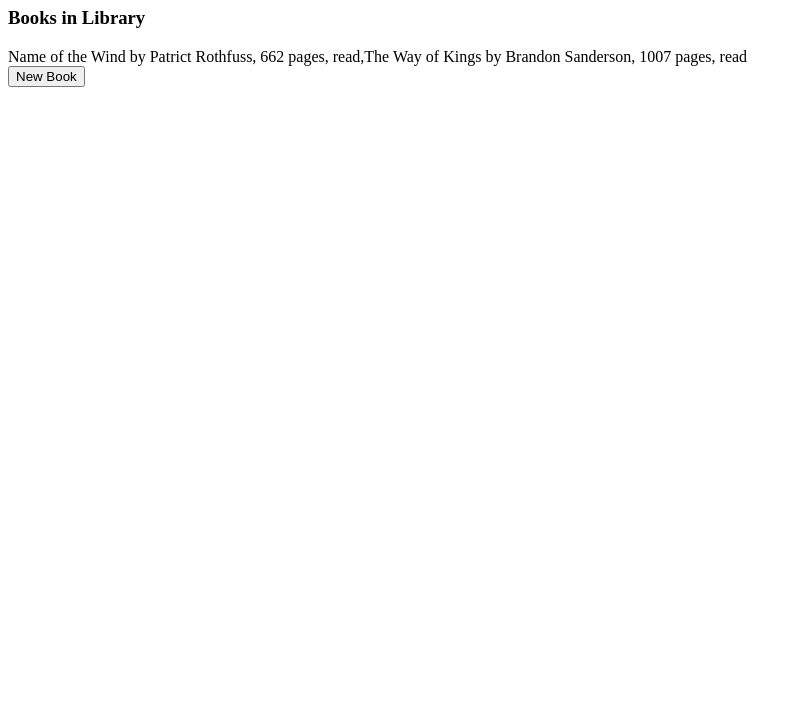
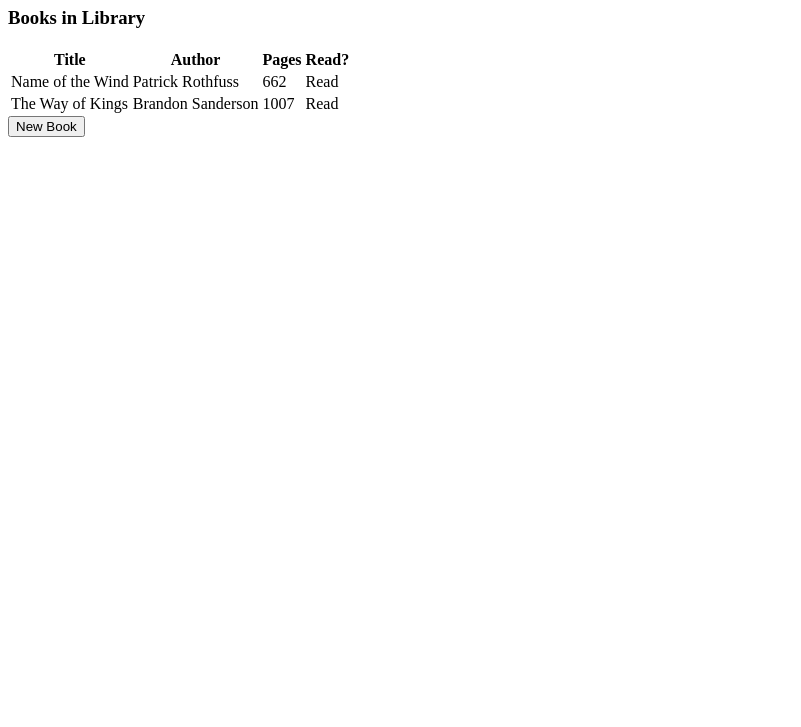
Before and after one commit to bkcheung/TOP-Library, a plain HTML site: page index.html in a window 1280 px wide. Shown: the part 73-800 px from the top of the page, without its empty margins (0-801 px from the left). Drawn offline with Linux system fonts and the light colour scheme.

Commit message:
Update library table output

```diff
--- a/index.html
+++ b/index.html
@@ -11,22 +11,29 @@
     <body>
        <h1>Library</h1>
        <h3>Books in Library</h3>
-       <div id = "library">Test</div>
+       <table id = "libraryTable">
+           <tr>
+               <th>Title</th>
+               <th>Author</th>
+               <th>Pages</th>
+               <th>Read?</th>
+           </tr>
+       </table>
 
        <button type = button onclick= "openForm()">New Book</button>
 
        <div class="form-popup" id = "newBookForm">
-           <form class="form-container">
+           <form action ="none" class="form-container">
                <h3>Add book to Library</h3>
                <label for="title">Title</label>
-               <input type = "text" placeholder = "Enter book title" name = "title" required>
+               <input id = bookTitle type = "text" placeholder = "Enter book title" name = "title" required>
                <label for="author">Author</label>
-               <input type = "text" placeholder = "Enter author" name = "author" required>
+               <input id = bookAuthor type = "text" placeholder = "Enter author" name = "author" required>
                <label for="pages">Pages</label>
-               <input type = "text" placeholder = "Enter number of pages" name = "pages" required>
+               <input id = bookPages type = "text" placeholder = "Enter number of pages" name = "pages" required>
                <label for="read">Check if book is read</label>
-               <input type = "checkbox" name = "read" value="Yes">
-               <input type = "submit">
+               <input id = bookRead type = "checkbox" name = "read">
+               <button type="button" onclick="submitForm()">Submit</button>
            </form>
        </div>
 
--- a/library.js
+++ b/library.js
@@ -1,6 +1,4 @@
 let myLibrary = [];
-const library = document.getElementById("library");
-
 
 function Book(title, author, pages, read){
     this.title = title
@@ -15,28 +13,65 @@
 
 function addBookToLibrary(title, author, pages, read){
     const newBook = new Book(title, author, pages, read);
+
+    const newRow = document.createElement("tr");
+
+    const newTitle = document.createElement("td");
+    newTitle.innerHTML = title;
+    newRow.append(newTitle);
+
+    const newAuthor = document.createElement("td");
+    newAuthor.innerHTML = author;
+    newRow.append(newAuthor);
+
+    const newPages = document.createElement("td");
+    newPages.innerHTML = pages;
+    newRow.append(newPages);
+
+    const readStatus = document.createElement("td");
+    const bookRead = read ? 'Read':'Not read yet';
+    readStatus.innerHTML = bookRead;
+    newRow.append(readStatus);
+
+    document.getElementById("libraryTable").appendChild(newRow);
+
     myLibrary.push(newBook);
+
 }
 
 function displayBook () {
-    let displayInfo = [];
-    myLibrary.forEach(element => {
-        const info = element.info();
-        displayInfo.push(info);
-    });
-    console.log(displayInfo);
-    library.textContent = displayInfo;
+    const library = document.getElementById("libraryTable");
+
+    for(i=0; i < myLibrary.length; i++){
+        const info = myLibrary[i].info();
+        const row = library.insertRow(i);
+        row.innerHTML = info;
+    }
+
+
+
 }
 
 function openForm(){
     document.getElementById("newBookForm").style.display = "block";
 }
 
-function closeForm(){
+function submitForm(){
+    const title = document.getElementById("bookTitle").value;
+    const author = document.getElementById("bookAuthor").value;
+    const pages = document.getElementById("bookPages").value;
+    const read = document.getElementById("bookRead").checked;
+
+    addBookToLibrary(title, author, pages, read);
+
+    // displayBook();
+
     document.getElementById("newBookForm").style.display = "none";
 }
 
-const book1 = addBookToLibrary('Name of the Wind', 'Patrict Rothfuss', 662, true);
+const library = document.getElementById("libraryTable");
+
+const book1 = addBookToLibrary('Name of the Wind', 'Patrick Rothfuss', 662, true);
 const book2 = addBookToLibrary('The Way of Kings', 'Brandon Sanderson', 1007, true);
 
-displayBook();
+// displayBook();
```
